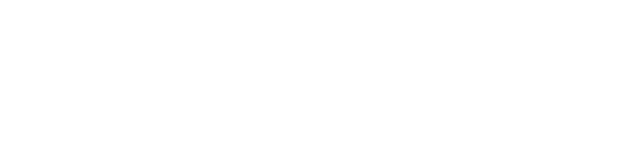
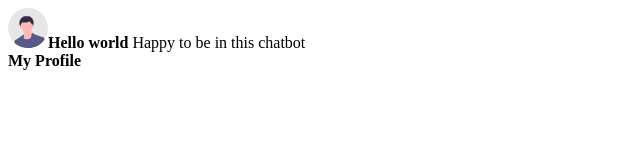
Before and after one commit to efatha/e-chat, a plain HTML site: page Chat/e-Chat.html in a window 1280 px wide. Shown: the whole page, without its empty margins (0-640 px from the left). Drawn offline with Linux system fonts and the light colour scheme.

Commit message:
Uploaded profile icon in the roject and initialized some features in the header section

```diff
--- a/Chat/e-Chat.html
+++ b/Chat/e-Chat.html
@@ -6,6 +6,9 @@
     <title>e-Chat model</title>
 </head>
 <body>
-
+    <div class="pre-header">
+        <div class="username"><img src="/icon/undraw_profile.svg" width="40" alt=""><Strong id="engage">Hello world</Strong> Happy to be in this chatbot </div>
+        <div class="Profile"><strong>My Profile</strong></div>
+    </div>
 </body>
 </html>
```
Also changed, not shown: icon/undraw_profile.svg (added).
